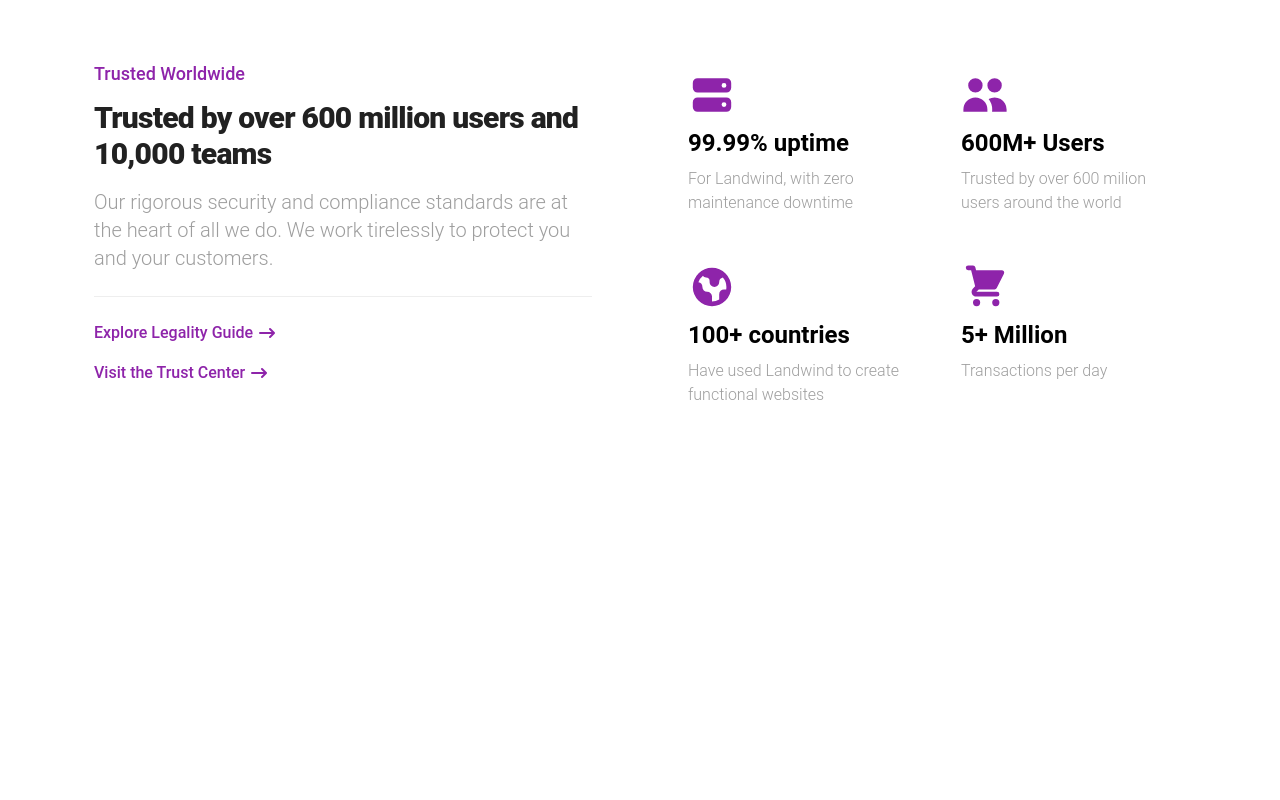
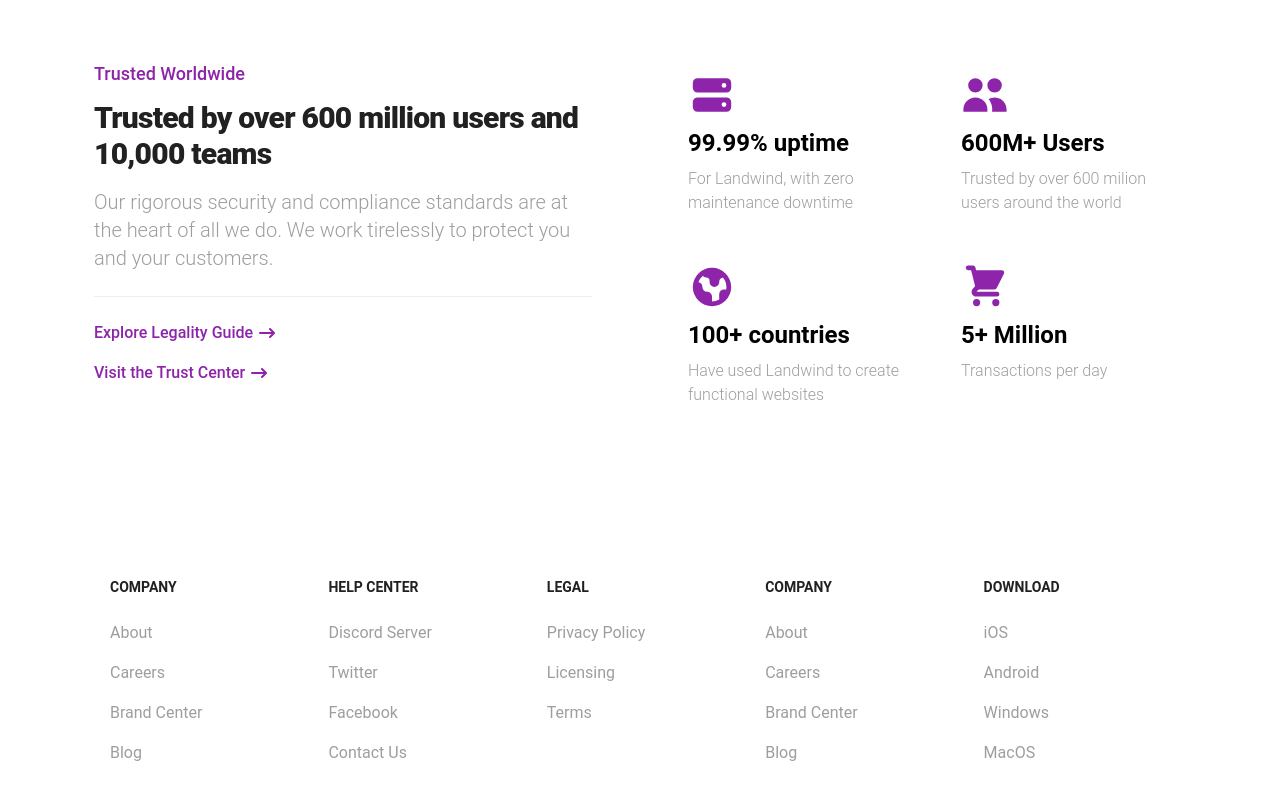
Before and after one commit to MhdMuzammilN/rubik, a React (Create React App) app in the folder client/: page / in a window 1280 px wide. Shown: the part 700-1500 px from the top of the page. Before the commit the page ends 1213 px from the top, so only its background shows below. Built offline with nearby package versions, Linux system fonts and the light colour scheme.

Commit message:
with footer

```diff
--- a/client/src/App.js
+++ b/client/src/App.js
@@ -6,6 +6,7 @@
 import ServicePage from "./pages/ServicePage";
 import NavBar from "./components/NavBar";
 import ContactUs from "./pages/ContactUs";
+import Footer from "./components/Footer";
 
 function App() {
   return (
@@ -18,6 +19,7 @@
         <Route path="service" element={<ServicePage />} />
         <Route path="contact" element={<ContactUs/>} />
       </Routes>
+      <Footer/>
     </Router>
   );
 }
--- /dev/null
+++ b/client/src/components/Footer.js
@@ -0,0 +1,100 @@
+import React from 'react'
+
+const Footer = () => {
+  return (
+    <div>
+        <footer class="bg-white dark:bg-gray-800">
+        <div class="max-w-screen-xl p-4 py-6 mx-auto lg:py-16 md:p-8 lg:p-10">
+            <div class="grid grid-cols-2 gap-8 md:grid-cols-3 lg:grid-cols-5">
+                <div>
+                    <h3 class="mb-6 text-sm font-semibold text-gray-900 uppercase dark:text-white">Company</h3>
+                    <ul class="text-gray-500 dark:text-gray-400">
+                        <li class="mb-4">
+                            <a href="#" class=" hover:underline">About</a>
+                        </li>
+                        <li class="mb-4">
+                            <a href="#" class="hover:underline">Careers</a>
+                        </li>
+                        <li class="mb-4">
+                            <a href="#" class="hover:underline">Brand Center</a>
+                        </li>
+                        <li class="mb-4">
+                            <a href="#" class="hover:underline">Blog</a>
+                        </li>
+                    </ul>
+                </div>
+                <div>
+                    <h3 class="mb-6 text-sm font-semibold text-gray-900 uppercase dark:text-white">Help center</h3>
+                    <ul class="text-gray-500 dark:text-gray-400">
+                        <li class="mb-4">
+                            <a href="#" class="hover:underline">Discord Server</a>
+                        </li>
+                        <li class="mb-4">
+                            <a href="#" class="hover:underline">Twitter</a>
+                        </li>
+                        <li class="mb-4">
+                            <a href="#" class="hover:underline">Facebook</a>
+                        </li>
+                        <li class="mb-4">
+                            <a href="#" class="hover:underline">Contact Us</a>
+                        </li>
+                    </ul>
+                </div>
+                <div>
+                    <h3 class="mb-6 text-sm font-semibold text-gray-900 uppercase dark:text-white">Legal</h3>
+                    <ul class="text-gray-500 dark:text-gray-400">
+                        <li class="mb-4">
+                            <a href="#" class="hover:underline">Privacy Policy</a>
+                        </li>
+                        <li class="mb-4">
+                            <a href="#" class="hover:underline">Licensing</a>
+                        </li>
+                        <li class="mb-4">
+                            <a href="#" class="hover:underline">Terms</a>
+                        </li>
+                    </ul>
+                </div>
+                <div>
+                    <h3 class="mb-6 text-sm font-semibold text-gray-900 uppercase dark:text-white">Company</h3>
+                    <ul class="text-gray-500 dark:text-gray-400">
+                        <li class="mb-4">
+                            <a href="#" class=" hover:underline">About</a>
+                        </li>
+                        <li class="mb-4">
+                            <a href="#" class="hover:underline">Careers</a>
+                        </li>
+                        <li class="mb-4">
+                            <a href="#" class="hover:underline">Brand Center</a>
+                        </li>
+                        <li class="mb-4">
+                            <a href="#" class="hover:underline">Blog</a>
+                        </li>
+                    </ul>
+                </div>
+                <div>
+                    <h3 class="mb-6 text-sm font-semibold text-gray-900 uppercase dark:text-white">Download</h3>
+                    <ul class="text-gray-500 dark:text-gray-400">
+                        <li class="mb-4">
+                            <a href="#" class="hover:underline">iOS</a>
+                        </li>
+                        <li class="mb-4">
+                            <a href="#" class="hover:underline">Android</a>
+                        </li>
+                        <li class="mb-4">
+                            <a href="#" class="hover:underline">Windows</a>
+                        </li>
+                        <li class="mb-4">
+                            <a href="#" class="hover:underline">MacOS</a>
+                        </li>
+                    </ul>
+                </div>
+            </div>
+            <hr class="my-6 border-gray-200 sm:mx-auto dark:border-gray-700 lg:my-8"/>
+
+        </div>
+    </footer>
+    </div>
+  )
+}
+
+export default Footer
```
